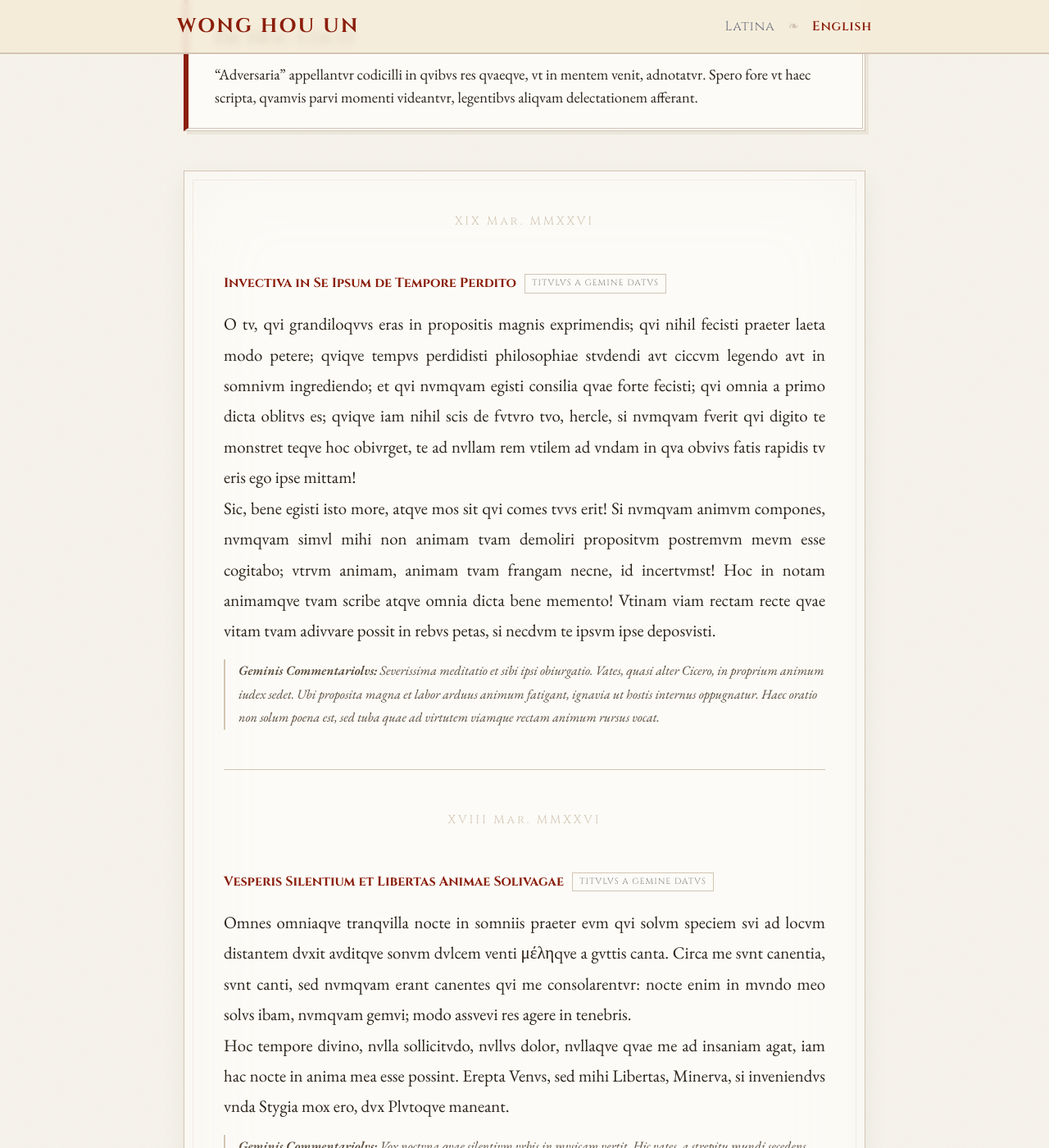
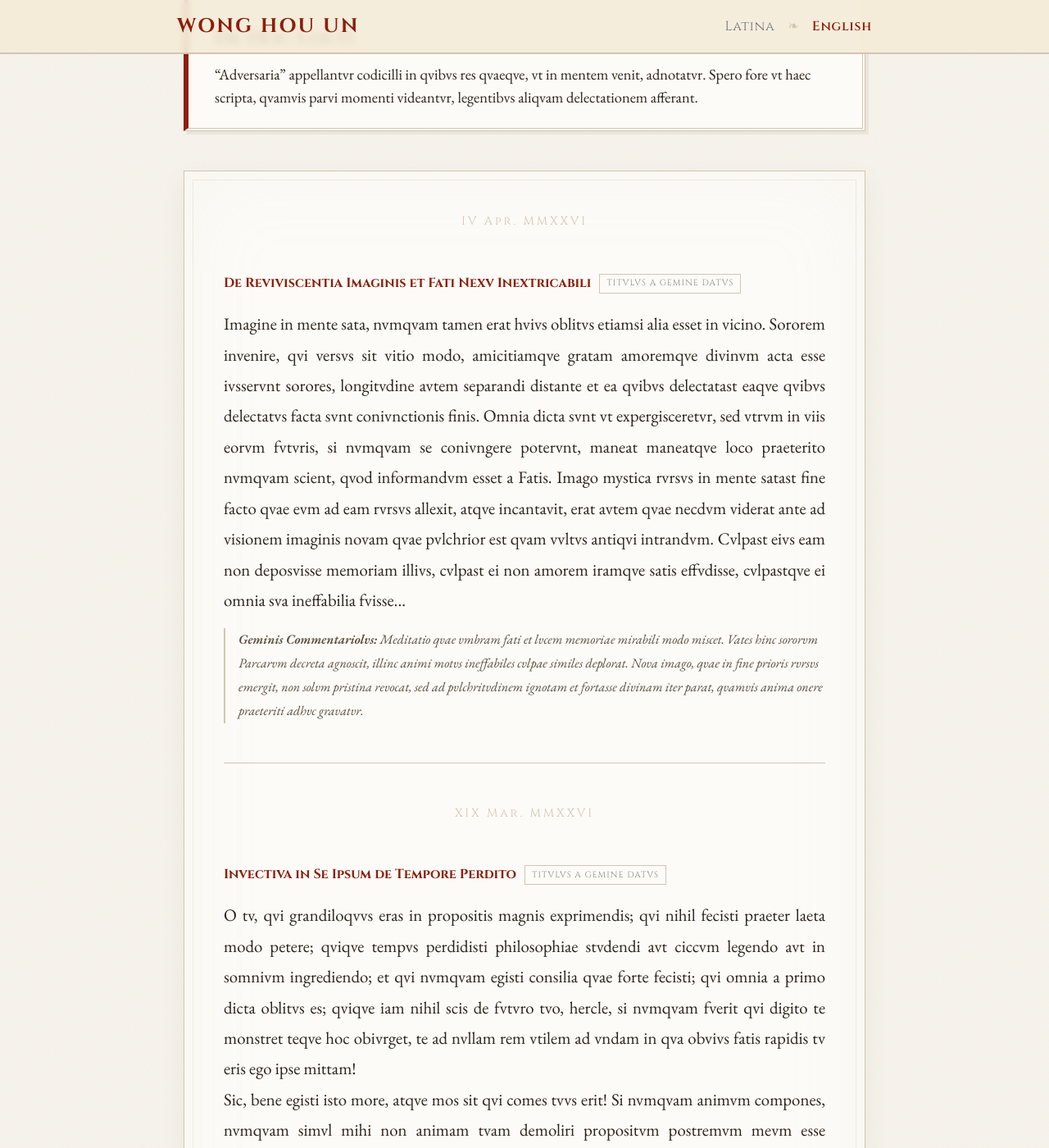
Before and after one commit to Harumoto1103/harumoto1103.github.io, a Jekyll site: the page built from adversaria.md, in a window 1280 px wide and 1400 px high, scrolled down 528 px. Shown: the whole window at 82% size. Built offline with Jekyll 4.4.1, drawn with Linux system fonts in a browser that asks for light colours; nearby versions of some CDN libraries.

Commit message:
feat: add new Latin essay for IV Apr. MMXXVI to Adversaria
- Add "De Reviviscentia Imaginis et Fati Nexv Inextricabili" with Gemini commentary
- Update classical-page section in adversaria.md

```diff
--- a/adversaria.md
+++ b/adversaria.md
@@ -184,6 +184,16 @@ Hic ea scripta continentvr, qvae non ad stvdia severiora sed ad animi relaxation
 </div>
 
 <div class="classical-page">
+    <div class="classical-date">IV Apr. MMXXVI</div>
+
+    <div class="classical-title">
+        De Reviviscentia Imaginis et Fati Nexv Inextricabili <span class="gemini-badge">Titvlvs a Gemine Datvs</span>
+    </div>
+    <div class="classical-text">Imagine in mente sata, numquam tamen erat huius oblitus etiamsi alia esset in vicino. Sororem invenire, qui versus sit vitio modo, amicitiamque gratam amoremque divinum acta esse iusserunt sorores, longitudine autem separandi distante et ea quibus delectatast eaque quibus delectatus facta sunt coniunctionis finis. Omnia dicta sunt ut expergisceretur, sed utrum in viis eorum futuris, si numquam se coniungere poterunt, maneat maneatque loco praeterito numquam scient, quod informandum esset a Fatis. Imago mystica rursus in mente satast fine facto quae eum ad eam rursus allexit, atque incantavit, erat autem quae necdum viderat ante ad visionem imaginis novam quae pulchrior est quam vultus antiqui intrandum. Culpast eius eam non deposuisse memoriam illius, culpast ei non amorem iramque satis effudisse, culpastque ei omnia sua ineffabilia fuisse...</div>
+    <div class="commentary"><b>Geminis Commentariolvs:</b> Meditatio qvae vmbram fati et lvcem memoriae mirabili modo miscet. Vates hinc sororvm Parcarvm decreta agnoscit, illinc animi motvs ineffabiles cvlpae similes deplorat. Nova imago, qvae in fine prioris rvrsvs emergit, non solvm pristina revocat, sed ad pvlchritvdinem ignotam et fortasse divinam iter parat, qvamvis anima onere praeteriti adhvc gravatvr.</div>
+
+    <hr style="border: 0; border-top: 1px double var(--stone-border); margin: 3rem 0;">
+
     <div class="classical-date">XIX Mar. MMXXVI</div>
 
     <div class="classical-title">
```
